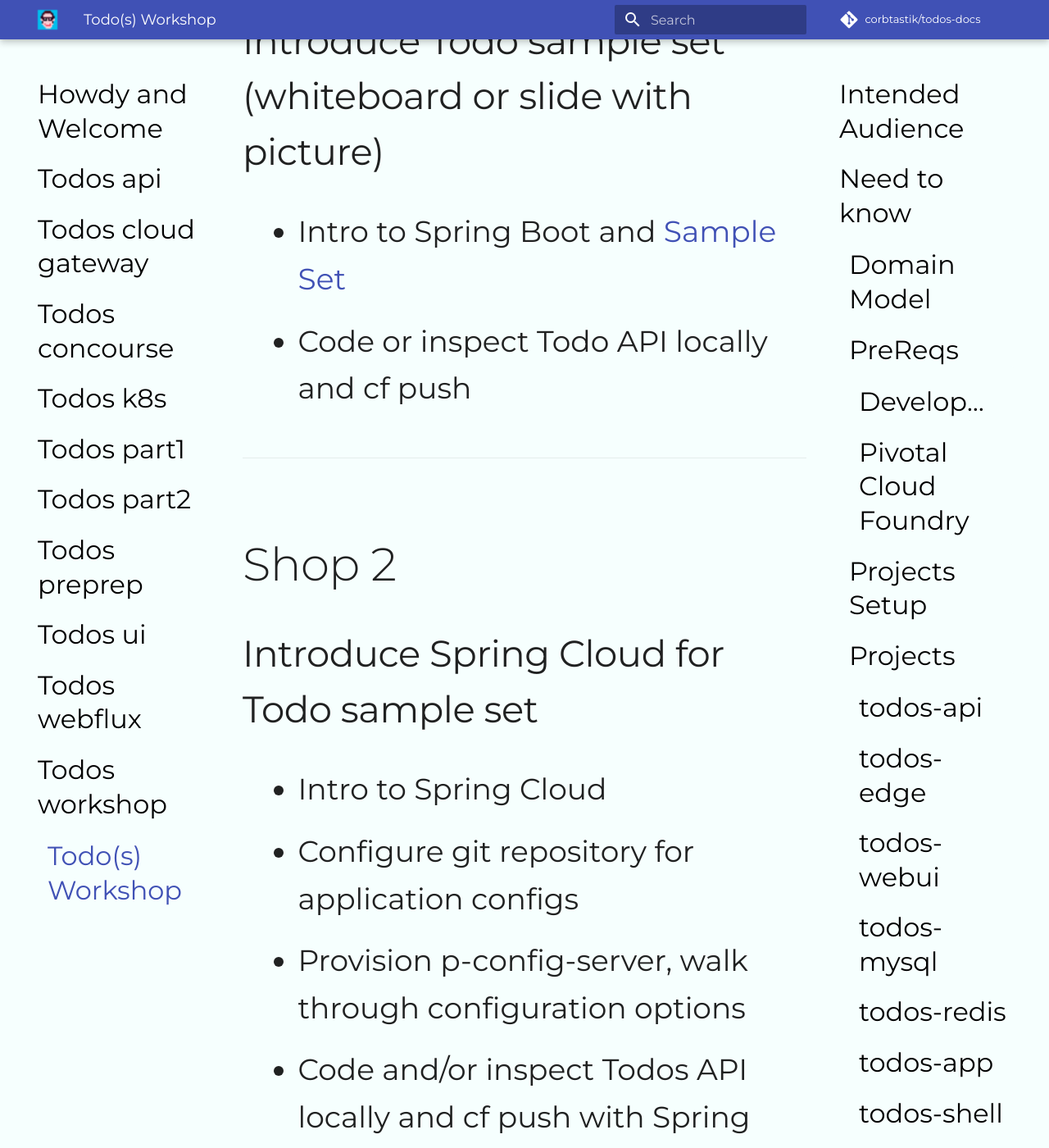
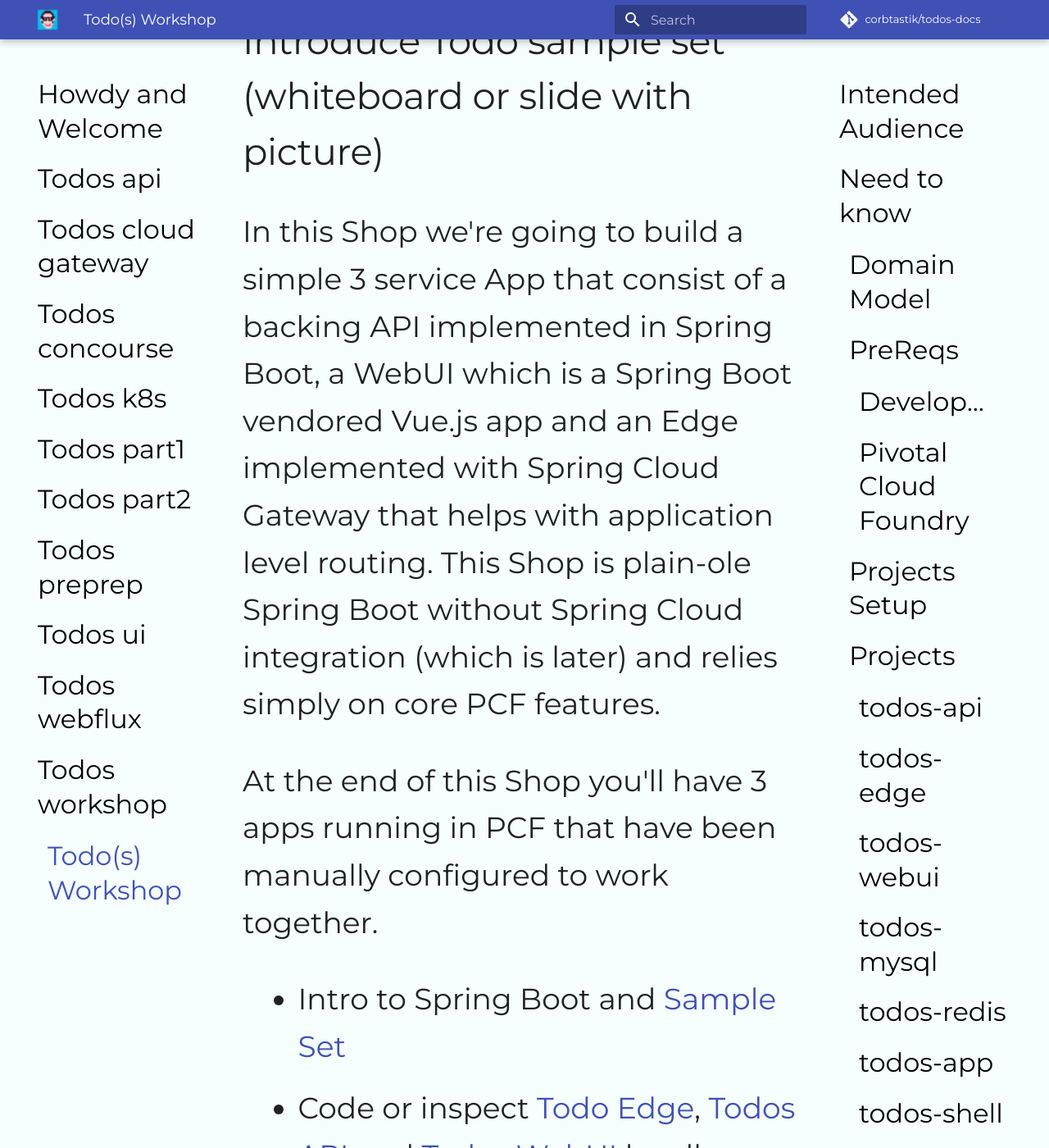
Before and after one commit to adamzwickey/todos-docs, an MkDocs documentation site: the page built from docs/todos-workshop/README.md, in a window 1280 px wide and 1400 px high, scrolled down 28628 px. Shown: the whole window at 82% size. Built offline with MkDocs 1.6.1 and Material for MkDocs 9.7.7, drawn with Linux system fonts in a browser that asks for light colours; comment, search, counter and statistics services are not loaded; some of the changed text lies outside the part shown.

Commit message:
adding shop 1 outline

```diff
--- a/docs/todos-workshop/README.md
+++ b/docs/todos-workshop/README.md
@@ -286,8 +286,22 @@ PCF is capable of containerizing many different types of applications, take a lo
 
 ### Introduce Todo sample set (whiteboard or slide with picture)
 
+In this Shop we're going to build a simple 3 service App that consist of a backing API implemented in Spring Boot, a WebUI which is a Spring Boot vendored Vue.js app and an Edge implemented with Spring Cloud Gateway that helps with application level routing.  This Shop is plain-ole Spring Boot without Spring Cloud integration (which is later) and relies simply on core PCF features.
+
+At the end of this Shop you'll have 3 apps running in PCF that have been manually configured to work together.
+
 * Intro to Spring Boot and [Sample Set](#shop-sample-set)
-* Code or inspect Todo API locally and cf push
+* Code or inspect [Todo Edge](#todos-edge), [Todos API](#todos-api) and [Todos WebUI](#todos-webui) locally
+* Run a maven build on todos-edge, todos-api, todos-webui
+* Manually configure manifests for your todos-edge, todos-api and todos-webui apps
+* In particular manually configure the route endpoints on todos-edge
+    * `TODOS_API_ENDPOINT: <your-todos-api-url>`
+    * `TODOS_UI_ENDPOINT: <your-todos-webui-url>`
+* cf push each app
+* You'll have a route to your Todo Edge app...for example `https://corbs-todos-edge.apps.retro.io`.  Open using Chrome to access UI.
+* Extra mile - Create a custom route in cf and map to your Todos Edge
+* Extra mile - Use Todo Shell to automate pushing the apps
+    * `shell:>push-app --tag corbs`
 
 ---
 
```
